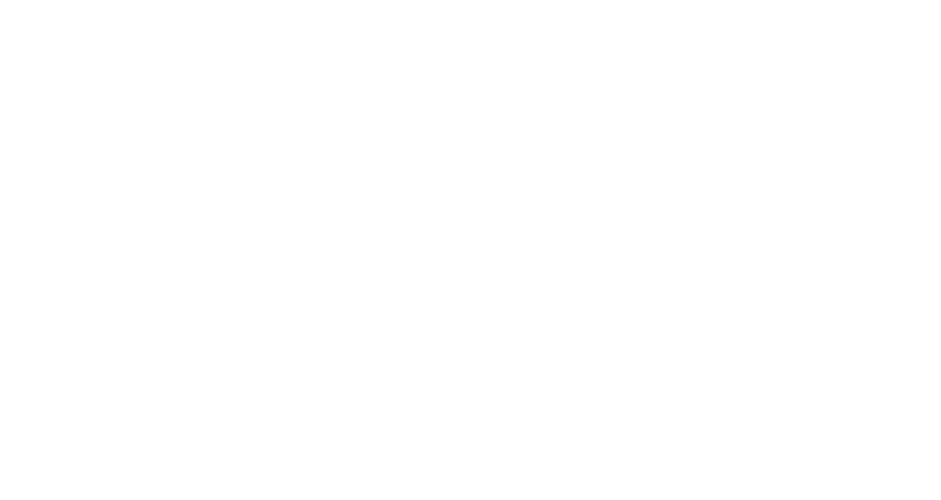
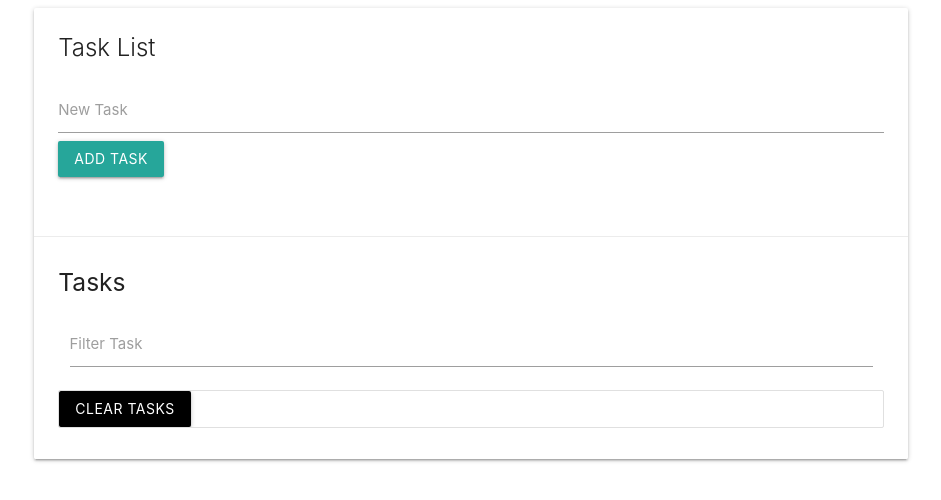
Before and after one commit to musyokamuasya/Tasks, a plain HTML site: page index.html in a window 1280 px wide. Shown: the whole page, without its empty margins (169-1110 px from the left). Drawn offline with nearby package versions, Linux system fonts and the light colour scheme.

Commit message:
End of HTML markup

```diff
--- a/index.html
+++ b/index.html
@@ -9,9 +9,41 @@
 </head>
 
 <body>
+    <div class="container">
+        <div class="row">
+            <div class="col s12">
+                <div id="main" class="card">
+                    <div class="card-content">
+                        <span class="card-title">Task List</span>
+                        <div class="row">
+                            <form id="task-form">
+                                <div class="input-field col s12">
+                                    <input type="text" name="task" id="task">
+                                    <label for="task">New Task</label>
+                                    <input type="submit" value="Add Task" class="btn">
+                                </div>
+                            </form>
+                        </div>
+                    </div>
+                    <div class="card-action">
+                        <h5 id="task-title">Tasks</h5>
+                        <div class="input-field col s12">
+                            <input type="text" name="filter" id="filter">
+                            <label for="filter">Filter Task</label>
+                        </div>
+                        <ul class="collection">
+                            <a href="#" class="clear-tasks btn black">Clear Tasks</a>
+                        </ul>
+                    </div>
+                </div>
+            </div>
+        </div>
+    </div>
+
     <script src="https://code.jquery.com/jquery-3.5.1.js" integrity="sha256-QWo7LDvxbWT2tbbQ97B53yJnYU3WhH/C8ycbRAkjPDc=" crossorigin="anonymous"></script>
     <script src="https://cdnjs.cloudflare.com/ajax/libs/materialize/1.0.0/js/materialize.min.js"></script>
-    <link rel="stylesheet" href="https://stackpath.bootstrapcdn.com/font-awesome/4.7.0/css/font-awesome.min.css" integrity="sha384-wvfXpqpZZVQGK6TAh5PVlGOfQNHSoD2xbE+QkPxCAFlNEevoEH3Sl0sibVcOQVnN" crossorigin="anonymous">
+    <link rel="stylesheet" href="https://stackpath.bootstrapcdn.com/font-awesome/4.7.0/css/font-awesome.min.css" integrity="sha384-wvfXpqpZZVQGK6TAh5PVlGOfQNHSoD2xbE+QkPxCAFlNEevoEH3Sl0sibVcOQVnN" crossorigin="anonymous" />
+    <script src="/app.js"></script>
 </body>
 
 </html>
```
